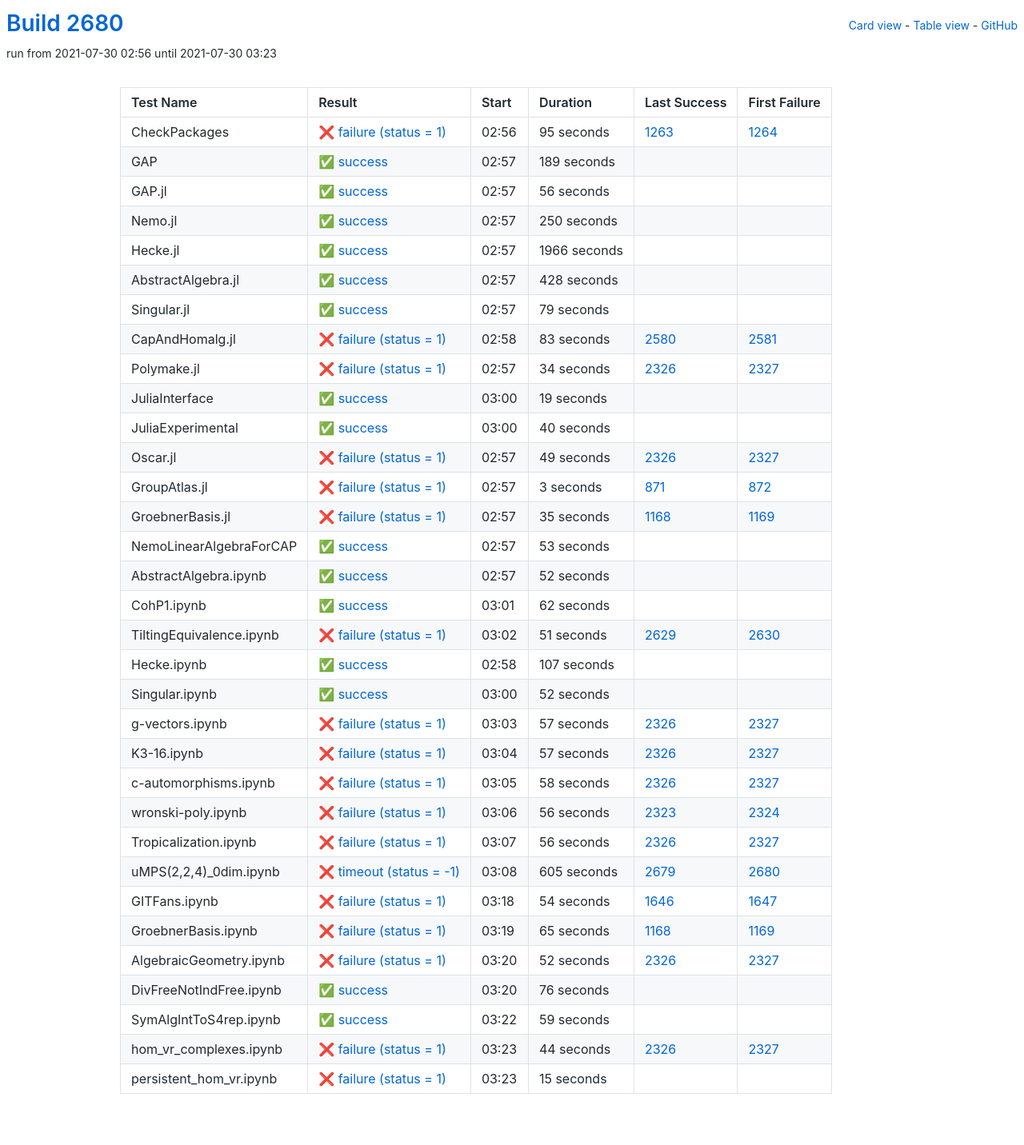
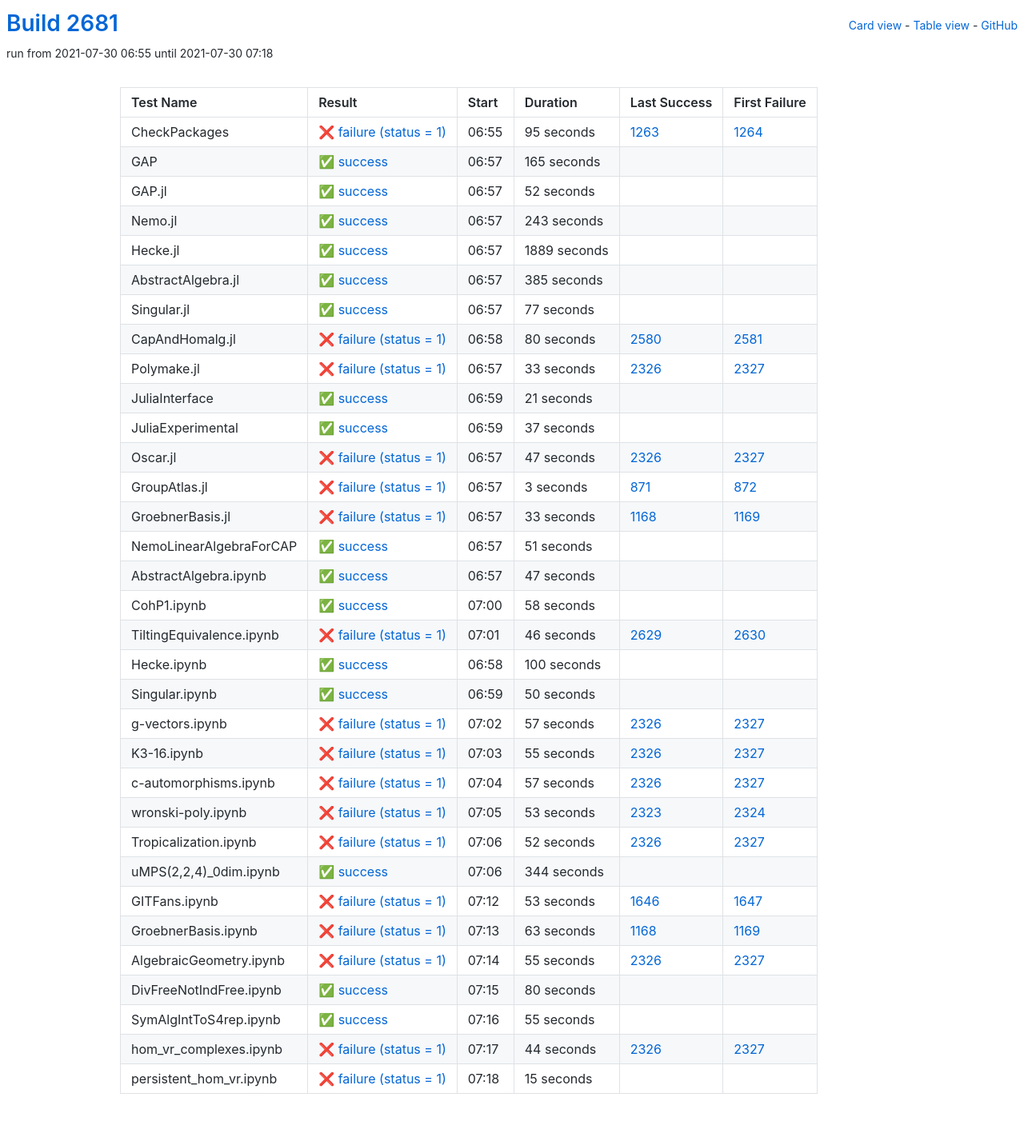
Before and after one commit to oscar-system/oscar-ci-status-stable, a Jekyll site: the page built from table.html, in a window 1280 px wide. Shown: the whole page at 80% size. Built offline with Jekyll 4.4.1, drawn with Linux system fonts in a browser that asks for light colours.

Commit message:
Build #2681

```diff
--- a/_data/ci.yml
+++ b/_data/ci.yml
@@ -1,6 +1,6 @@
 ---
-build: 2680
-build_url: https://oscarci.mathematik.uni-kl.de/job/oscar-stable/2680/
+build: 2681
+build_url: https://oscarci.mathematik.uni-kl.de/job/oscar-stable/2681/
 job: oscar-stable
 organization: oscar-system
 repo: oscar-ci-status-stable
@@ -8,8 +8,8 @@ repourl: https://github.com/oscar-system/oscar-ci-status-stable
 tests:
 - name: CheckPackages
   id: checkpackages
-  log: https://oscarci.mathematik.uni-kl.de/job/oscar-stable/2680/artifact/logs/build-2680/CheckPackages.log
-  start: 2021-07-30 02:56
+  log: https://oscarci.mathematik.uni-kl.de/job/oscar-stable/2681/artifact/logs/build-2681/CheckPackages.log
+  start: 2021-07-30 06:55
   success: false
   exitcode: 1
   status: failure
@@ -20,140 +20,140 @@ tests:
   first_failure_url: https://oscarci.mathematik.uni-kl.de/job/oscar-stable/1264/
 - name: GAP
   id: gap
-  log: https://oscarci.mathematik.uni-kl.de/job/oscar-stable/2680/artifact/logs/build-2680/GAP.log
-  start: 2021-07-30 02:57
+  log: https://oscarci.mathematik.uni-kl.de/job/oscar-stable/2681/artifact/logs/build-2681/GAP.log
+  start: 2021-07-30 06:57
   success: true
   exitcode: 0
   status: success
-  duration: 189
+  duration: 165
   last_success: false
   last_success_url:
   first_failure: false
   first_failure_url:
 - name: GAP.jl
   id: gap-jl
-  log: https://oscarci.mathematik.uni-kl.de/job/oscar-stable/2680/artifact/logs/build-2680/GAP.jl.log
-  start: 2021-07-30 02:57
+  log: https://oscarci.mathematik.uni-kl.de/job/oscar-stable/2681/artifact/logs/build-2681/GAP.jl.log
+  start: 2021-07-30 06:57
   success: true
   exitcode: 0
   status: success
-  duration: 56
+  duration: 52
   last_success: false
   last_success_url:
   first_failure: false
   first_failure_url:
 - name: Nemo.jl
   id: nemo-jl
-  log: https://oscarci.mathematik.uni-kl.de/job/oscar-stable/2680/artifact/logs/build-2680/Nemo.jl.log
-  start: 2021-07-30 02:57
+  log: https://oscarci.mathematik.uni-kl.de/job/oscar-stable/2681/artifact/logs/build-2681/Nemo.jl.log
+  start: 2021-07-30 06:57
   success: true
   exitcode: 0
   status: success
-  duration: 250
+  duration: 243
   last_success: false
   last_success_url:
   first_failure: false
   first_failure_url:
 - name: Hecke.jl
   id: hecke-jl
-  log: https://oscarci.mathematik.uni-kl.de/job/oscar-stable/2680/artifact/logs/build-2680/Hecke.jl.log
-  start: 2021-07-30 02:57
+  log: https://oscarci.mathematik.uni-kl.de/job/oscar-stable/2681/artifact/logs/build-2681/Hecke.jl.log
+  start: 2021-07-30 06:57
   success: true
   exitcode: 0
   status: success
-  duration: 1966
+  duration: 1889
   last_success: false
   last_success_url:
   first_failure: false
   first_failure_url:
 - name: AbstractAlgebra.jl
   id: abstractalgebra-jl
-  log: https://oscarci.mathematik.uni-kl.de/job/oscar-stable/2680/artifact/logs/build-2680/AbstractAlgebra.jl.log
-  start: 2021-07-30 02:57
+  log: https://oscarci.mathematik.uni-kl.de/job/oscar-stable/2681/artifact/logs/build-2681/AbstractAlgebra.jl.log
+  start: 2021-07-30 06:57
   success: true
   exitcode: 0
   status: success
-  duration: 428
+  duration: 385
   last_success: false
   last_success_url:
   first_failure: false
   first_failure_url:
 - name: Singular.jl
   id: singular-jl
-  log: https://oscarci.mathematik.uni-kl.de/job/oscar-stable/2680/artifact/logs/build-2680/Singular.jl.log
-  start: 2021-07-30 02:57
+  log: https://oscarci.mathematik.uni-kl.de/job/oscar-stable/2681/artifact/logs/build-2681/Singular.jl.log
+  start: 2021-07-30 06:57
   success: true
   exitcode: 0
   status: success
-  duration: 79
+  duration: 77
   last_success: false
   last_success_url:
   first_failure: false
   first_failure_url:
 - name: CapAndHomalg.jl
   id: capandhomalg-jl
-  log: https://oscarci.mathematik.uni-kl.de/job/oscar-stable/2680/artifact/logs/build-2680/CapAndHomalg.jl.log
-  start: 2021-07-30 02:58
+  log: https://oscarci.mathematik.uni-kl.de/job/oscar-stable/2681/artifact/logs/build-2681/CapAndHomalg.jl.log
+  start: 2021-07-30 06:58
   success: false
   exitcode: 1
   status: failure
-  duration: 83
+  duration: 80
   last_success: 2580
   last_success_url: https://oscarci.mathematik.uni-kl.de/job/oscar-stable/2580/
   first_failure: 2581
   first_failure_url: https://oscarci.mathematik.uni-kl.de/job/oscar-stable/2581/
 - name: Polymake.jl
   id: polymake-jl
-  log: https://oscarci.mathematik.uni-kl.de/job/oscar-stable/2680/artifact/logs/build-2680/Polymake.jl.log
-  start: 2021-07-30 02:57
+  log: https://oscarci.mathematik.uni-kl.de/job/oscar-stable/2681/artifact/logs/build-2681/Polymake.jl.log
+  start: 2021-07-30 06:57
   success: false
   exitcode: 1
   status: failure
-  duration: 34
+  duration: 33
   last_success: 2326
   last_success_url: https://oscarci.mathematik.uni-kl.de/job/oscar-stable/2326/
   first_failure: 2327
   first_failure_url: https://oscarci.mathematik.uni-kl.de/job/oscar-stable/2327/
 - name: JuliaInterface
   id: juliainterface
-  log: https://oscarci.mathematik.uni-kl.de/job/oscar-stable/2680/artifact/logs/build-2680/JuliaInterface.log
-  start: 2021-07-30 03:00
+  log: https://oscarci.mathematik.uni-kl.de/job/oscar-stable/2681/artifact/logs/build-2681/JuliaInterface.log
+  start: 2021-07-30 06:59
   success: true
   exitcode: 0
   status: success
-  duration: 19
+  duration: 21
   last_success: false
   last_success_url:
   first_failure: false
   first_failure_url:
 - name: JuliaExperimental
   id: juliaexperimental
-  log: https://oscarci.mathematik.uni-kl.de/job/oscar-stable/2680/artifact/logs/build-2680/JuliaExperimental.log
-  start: 2021-07-30 03:00
+  log: https://oscarci.mathematik.uni-kl.de/job/oscar-stable/2681/artifact/logs/build-2681/JuliaExperimental.log
+  start: 2021-07-30 06:59
   success: true
   exitcode: 0
   status: success
-  duration: 40
+  duration: 37
   last_success: false
   last_success_url:
   first_failure: false
   first_failure_url:
 - name: Oscar.jl
   id: oscar-jl
-  log: https://oscarci.mathematik.uni-kl.de/job/oscar-stable/2680/artifact/logs/build-2680/Oscar.jl.log
-  start: 2021-07-30 02:57
+  log: https://oscarci.mathematik.uni-kl.de/job/oscar-stable/2681/artifact/logs/build-2681/Oscar.jl.log
+  start: 2021-07-30 06:57
   success: false
   exitcode: 1
   status: failure
-  duration: 49
+  duration: 47
   last_success: 2326
   last_success_url: https://oscarci.mathematik.uni-kl.de/job/oscar-stable/2326/
   first_failure: 2327
   first_failure_url: https://oscarci.mathematik.uni-kl.de/job/oscar-stable/2327/
 - name: GroupAtlas.jl
   id: groupatlas-jl
-  log: https://oscarci.mathematik.uni-kl.de/job/oscar-stable/2680/artifact/logs/build-2680/GroupAtlas.jl.log
-  start: 2021-07-30 02:57
+  log: https://oscarci.mathematik.uni-kl.de/job/oscar-stable/2681/artifact/logs/build-2681/GroupAtlas.jl.log
+  start: 2021-07-30 06:57
   success: false
   exitcode: 1
   status: failure
@@ -164,92 +164,92 @@ tests:
   first_failure_url: https://oscarci.mathematik.uni-kl.de/job/oscar-stable/872/
 - name: GroebnerBasis.jl
   id: groebnerbasis-jl
-  log: https://oscarci.mathematik.uni-kl.de/job/oscar-stable/2680/artifact/logs/build-2680/GroebnerBasis.jl.log
-  start: 2021-07-30 02:57
+  log: https://oscarci.mathematik.uni-kl.de/job/oscar-stable/2681/artifact/logs/build-2681/GroebnerBasis.jl.log
+  start: 2021-07-30 06:57
   success: false
   exitcode: 1
   status: failure
-  duration: 35
+  duration: 33
   last_success: 1168
   last_success_url: https://oscarci.mathematik.uni-kl.de/job/oscar-stable/1168/
   first_failure: 1169
   first_failure_url: https://oscarci.mathematik.uni-kl.de/job/oscar-stable/1169/
 - name: NemoLinearAlgebraForCAP
   id: nemolinearalgebraforcap
-  log: https://oscarci.mathematik.uni-kl.de/job/oscar-stable/2680/artifact/logs/build-2680/NemoLinearAlgebraForCAP.log
-  start: 2021-07-30 02:57
+  log: https://oscarci.mathematik.uni-kl.de/job/oscar-stable/2681/artifact/logs/build-2681/NemoLinearAlgebraForCAP.log
+  start: 2021-07-30 06:57
   success: true
   exitcode: 0
   status: success
-  duration: 53
+  duration: 51
   last_success: false
   last_success_url:
   first_failure: false
   first_failure_url:
 - name: AbstractAlgebra.ipynb
   id: abstractalgebra-ipynb
-  log: https://oscarci.mathematik.uni-kl.de/job/oscar-stable/2680/artifact/logs/build-2680/AbstractAlgebra.ipynb.log
-  start: 2021-07-30 02:57
+  log: https://oscarci.mathematik.uni-kl.de/job/oscar-stable/2681/artifact/logs/build-2681/AbstractAlgebra.ipynb.log
+  start: 2021-07-30 06:57
   success: true
   exitcode: 0
   status: success
-  duration: 52
+  duration: 47
   last_success: false
   last_success_url:
   first_failure: false
   first_failure_url:
 - name: CohP1.ipynb
   id: cohp1-ipynb
-  log: https://oscarci.mathematik.uni-kl.de/job/oscar-stable/2680/artifact/logs/build-2680/CohP1.ipynb.log
-  start: 2021-07-30 03:01
+  log: https://oscarci.mathematik.uni-kl.de/job/oscar-stable/2681/artifact/logs/build-2681/CohP1.ipynb.log
+  start: 2021-07-30 07:00
   success: true
   exitcode: 0
   status: success
-  duration: 62
+  duration: 58
   last_success: false
   last_success_url:
   first_failure: false
   first_failure_url:
 - name: TiltingEquivalence.ipynb
   id: tiltingequivalence-ipynb
-  log: https://oscarci.mathematik.uni-kl.de/job/oscar-stable/2680/artifact/logs/build-2680/TiltingEquivalence.ipynb.log
-  start: 2021-07-30 03:02
+  log: https://oscarci.mathematik.uni-kl.de/job/oscar-stable/2681/artifact/logs/build-2681/TiltingEquivalence.ipynb.log
+  start: 2021-07-30 07:01
   success: false
   exitcode: 1
   status: failure
-  duration: 51
+  duration: 46
   last_success: 2629
   last_success_url: https://oscarci.mathematik.uni-kl.de/job/oscar-stable/2629/
   first_failure: 2630
   first_failure_url: https://oscarci.mathematik.uni-kl.de/job/oscar-stable/2630/
 - name: Hecke.ipynb
   id: hecke-ipynb
-  log: https://oscarci.mathematik.uni-kl.de/job/oscar-stable/2680/artifact/logs/build-2680/Hecke.ipynb.log
-  start: 2021-07-30 02:58
+  log: https://oscarci.mathematik.uni-kl.de/job/oscar-stable/2681/artifact/logs/build-2681/Hecke.ipynb.log
+  start: 2021-07-30 06:58
   success: true
   exitcode: 0
   status: success
-  duration: 107
+  duration: 100
   last_success: false
   last_success_url:
   first_failure: false
   first_failure_url:
 - name: Singular.ipynb
   id: singular-ipynb
-  log: https://oscarci.mathematik.uni-kl.de/job/oscar-stable/2680/artifact/logs/build-2680/Singular.ipynb.log
-  start: 2021-07-30 03:00
+  log: https://oscarci.mathematik.uni-kl.de/job/oscar-stable/2681/artifact/logs/build-2681/Singular.ipynb.log
+  start: 2021-07-30 06:59
   success: true
   exitcode: 0
   status: success
-  duration: 52
+  duration: 50
   last_success: false
   last_success_url:
   first_failure: false
   first_failure_url:
 - name: g-vectors.ipynb
   id: g-vectors-ipynb
-  log: https://oscarci.mathematik.uni-kl.de/job/oscar-stable/2680/artifact/logs/build-2680/g-vectors.ipynb.log
-  start: 2021-07-30 03:03
+  log: https://oscarci.mathematik.uni-kl.de/job/oscar-stable/2681/artifact/logs/build-2681/g-vectors.ipynb.log
+  start: 2021-07-30 07:02
   success: false
   exitcode: 1
   status: failure
@@ -260,8 +260,20 @@ tests:
   first_failure_url: https://oscarci.mathematik.uni-kl.de/job/oscar-stable/2327/
 - name: K3-16.ipynb
   id: k3-16-ipynb
-  log: https://oscarci.mathematik.uni-kl.de/job/oscar-stable/2680/artifact/logs/build-2680/K3-16.ipynb.log
-  start: 2021-07-30 03:04
+  log: https://oscarci.mathematik.uni-kl.de/job/oscar-stable/2681/artifact/logs/build-2681/K3-16.ipynb.log
+  start: 2021-07-30 07:03
+  success: false
+  exitcode: 1
+  status: failure
+  duration: 55
+  last_success: 2326
+  last_success_url: https://oscarci.mathematik.uni-kl.de/job/oscar-stable/2326/
+  first_failure: 2327
+  first_failure_url: https://oscarci.mathematik.uni-kl.de/job/oscar-stable/2327/
+- name: c-automorphisms.ipynb
+  id: c-automorphisms-ipynb
+  log: https://oscarci.mathematik.uni-kl.de/job/oscar-stable/2681/artifact/logs/build-2681/c-automorphisms.ipynb.log
+  start: 2021-07-30 07:04
   success: false
   exitcode: 1
   status: failure
@@ -270,82 +282,22 @@ tests:
   last_success_url: https://oscarci.mathematik.uni-kl.de/job/oscar-stable/2326/
   first_failure: 2327
   first_failure_url: https://oscarci.mathematik.uni-kl.de/job/oscar-stable/2327/
-- name: c-automorphisms.ipynb
-  id: c-automorphisms-ipynb
-  log: https://oscarci.mathematik.uni-kl.de/job/oscar-stable/2680/artifact/logs/build-2680/c-automorphisms.ipynb.log
-  start: 2021-07-30 03:05
+- name: wronski-poly.ipynb
+  id: wronski-poly-ipynb
+  log: https://oscarci.mathematik.uni-kl.de/job/oscar-stable/2681/artifact/logs/build-2681/wronski-poly.ipynb.log
+  start: 2021-07-30 07:05
   success: false
   exitcode: 1
   status: failure
-  duration: 58
-  last_success: 2326
-  last_success_url: https://oscarci.mathematik.uni-kl.de/job/oscar-stable/2326/
-  first_failure: 2327
-  first_failure_url: https://oscarci.mathematik.uni-kl.de/job/oscar-stable/2327/
-- name: wronski-poly.ipynb
-  id: wronski-poly-ipynb
-  log: https://oscarci.mathematik.uni-kl.de/job/oscar-stable/2680/artifact/logs/build-2680/wronski-poly.ipynb.log
-  start: 2021-07-30 03:06
-  success: false
-  exitcode: 1
-  status: failure
-  duration: 56
+  duration: 53
   last_success: 2323
   last_success_url: https://oscarci.mathematik.uni-kl.de/job/oscar-stable/2323/
   first_failure: 2324
   first_failure_url: https://oscarci.mathematik.uni-kl.de/job/oscar-stable/2324/
 - name: Tropicalization.ipynb
   id: tropicalization-ipynb
-  log: https://oscarci.mathematik.uni-kl.de/job/oscar-stable/2680/artifact/logs/build-2680/Tropicalization.ipynb.log
-  start: 2021-07-30 03:07
-  success: false
-  exitcode: 1
-  status: failure
-  duration: 56
-  last_success: 2326
-  last_success_url: https://oscarci.mathematik.uni-kl.de/job/oscar-stable/2326/
-  first_failure: 2327
-  first_failure_url: https://oscarci.mathematik.uni-kl.de/job/oscar-stable/2327/
-- name: uMPS(2,2,4)_0dim.ipynb
-  id: umps-2-2-4-0dim-ipynb
-  log: https://oscarci.mathematik.uni-kl.de/job/oscar-stable/2680/artifact/logs/build-2680/uMPS-2-2-4-_0dim.ipynb.log
-  start: 2021-07-30 03:08
-  success: false
-  exitcode: -1
-  status: timeout
-  duration: 605
-  last_success: 2679
-  last_success_url: https://oscarci.mathematik.uni-kl.de/job/oscar-stable/2679/
-  first_failure: 2680
-  first_failure_url: https://oscarci.mathematik.uni-kl.de/job/oscar-stable/2680/
-- name: GITFans.ipynb
-  id: gitfans-ipynb
-  log: https://oscarci.mathematik.uni-kl.de/job/oscar-stable/2680/artifact/logs/build-2680/GITFans.ipynb.log
-  start: 2021-07-30 03:18
-  success: false
-  exitcode: 1
-  status: failure
-  duration: 54
-  last_success: 1646
-  last_success_url: https://oscarci.mathematik.uni-kl.de/job/oscar-stable/1646/
-  first_failure: 1647
-  first_failure_url: https://oscarci.mathematik.uni-kl.de/job/oscar-stable/1647/
-- name: GroebnerBasis.ipynb
-  id: groebnerbasis-ipynb
-  log: https://oscarci.mathematik.uni-kl.de/job/oscar-stable/2680/artifact/logs/build-2680/GroebnerBasis.ipynb.log
-  start: 2021-07-30 03:19
-  success: false
-  exitcode: 1
-  status: failure
-  duration: 65
-  last_success: 1168
-  last_success_url: https://oscarci.mathematik.uni-kl.de/job/oscar-stable/1168/
-  first_failure: 1169
-  first_failure_url: https://oscarci.mathematik.uni-kl.de/job/oscar-stable/1169/
-- name: AlgebraicGeometry.ipynb
-  id: algebraicgeometry-ipynb
-  log: https://oscarci.mathematik.uni-kl.de/job/oscar-stable/2680/artifact/logs/build-2680/AlgebraicGeometry.ipynb.log
-  start: 2021-07-30 03:20
+  log: https://oscarci.mathematik.uni-kl.de/job/oscar-stable/2681/artifact/logs/build-2681/Tropicalization.ipynb.log
+  start: 2021-07-30 07:06
   success: false
   exitcode: 1
   status: failure
@@ -354,34 +306,82 @@ tests:
   last_success_url: https://oscarci.mathematik.uni-kl.de/job/oscar-stable/2326/
   first_failure: 2327
   first_failure_url: https://oscarci.mathematik.uni-kl.de/job/oscar-stable/2327/
-- name: DivFreeNotIndFree.ipynb
-  id: divfreenotindfree-ipynb
-  log: https://oscarci.mathematik.uni-kl.de/job/oscar-stable/2680/artifact/logs/build-2680/DivFreeNotIndFree.ipynb.log
-  start: 2021-07-30 03:20
+- name: uMPS(2,2,4)_0dim.ipynb
+  id: umps-2-2-4-0dim-ipynb
+  log: https://oscarci.mathematik.uni-kl.de/job/oscar-stable/2681/artifact/logs/build-2681/uMPS-2-2-4-_0dim.ipynb.log
+  start: 2021-07-30 07:06
   success: true
   exitcode: 0
   status: success
-  duration: 76
+  duration: 344
+  last_success: false
+  last_success_url:
+  first_failure: false
+  first_failure_url:
+- name: GITFans.ipynb
+  id: gitfans-ipynb
+  log: https://oscarci.mathematik.uni-kl.de/job/oscar-stable/2681/artifact/logs/build-2681/GITFans.ipynb.log
+  start: 2021-07-30 07:12
+  success: false
+  exitcode: 1
+  status: failure
+  duration: 53
+  last_success: 1646
+  last_success_url: https://oscarci.mathematik.uni-kl.de/job/oscar-stable/1646/
+  first_failure: 1647
+  first_failure_url: https://oscarci.mathematik.uni-kl.de/job/oscar-stable/1647/
+- name: GroebnerBasis.ipynb
+  id: groebnerbasis-ipynb
+  log: https://oscarci.mathematik.uni-kl.de/job/oscar-stable/2681/artifact/logs/build-2681/GroebnerBasis.ipynb.log
+  start: 2021-07-30 07:13
+  success: false
+  exitcode: 1
+  status: failure
+  duration: 63
+  last_success: 1168
+  last_success_url: https://oscarci.mathematik.uni-kl.de/job/oscar-stable/1168/
+  first_failure: 1169
+  first_failure_url: https://oscarci.mathematik.uni-kl.de/job/oscar-stable/1169/
+- name: AlgebraicGeometry.ipynb
+  id: algebraicgeometry-ipynb
+  log: https://oscarci.mathematik.uni-kl.de/job/oscar-stable/2681/artifact/logs/build-2681/AlgebraicGeometry.ipynb.log
+  start: 2021-07-30 07:14
+  success: false
+  exitcode: 1
+  status: failure
+  duration: 55
+  last_success: 2326
+  last_success_url: https://oscarci.mathematik.uni-kl.de/job/oscar-stable/2326/
+  first_failure: 2327
+  first_failure_url: https://oscarci.mathematik.uni-kl.de/job/oscar-stable/2327/
+- name: DivFreeNotIndFree.ipynb
+  id: divfreenotindfree-ipynb
+  log: https://oscarci.mathematik.uni-kl.de/job/oscar-stable/2681/artifact/logs/build-2681/DivFreeNotIndFree.ipynb.log
+  start: 2021-07-30 07:15
+  success: true
+  exitcode: 0
+  status: success
+  duration: 80
   last_success: false
   last_success_url:
   first_failure: false
   first_failure_url:
 - name: SymAlgIntToS4rep.ipynb
   id: symalginttos4rep-ipynb
-  log: https://oscarci.mathematik.uni-kl.de/job/oscar-stable/2680/artifact/logs/build-2680/SymAlgIntToS4rep.ipynb.log
-  start: 2021-07-30 03:22
+  log: https://oscarci.mathematik.uni-kl.de/job/oscar-stable/2681/artifact/logs/build-2681/SymAlgIntToS4rep.ipynb.log
+  start: 2021-07-30 07:16
   success: true
   exitcode: 0
   status: success
-  duration: 59
+  duration: 55
   last_success: false
   last_success_url:
   first_failure: false
   first_failure_url:
 - name: hom_vr_complexes.ipynb
   id: hom-vr-complexes-ipynb
-  log: https://oscarci.mathematik.uni-kl.de/job/oscar-stable/2680/artifact/logs/build-2680/hom_vr_complexes.ipynb.log
-  start: 2021-07-30 03:23
+  log: https://oscarci.mathematik.uni-kl.de/job/oscar-stable/2681/artifact/logs/build-2681/hom_vr_complexes.ipynb.log
+  start: 2021-07-30 07:17
   success: false
   exitcode: 1
   status: failure
@@ -392,8 +392,8 @@ tests:
   first_failure_url: https://oscarci.mathematik.uni-kl.de/job/oscar-stable/2327/
 - name: persistent_hom_vr.ipynb
   id: persistent-hom-vr-ipynb
-  log: https://oscarci.mathematik.uni-kl.de/job/oscar-stable/2680/artifact/logs/build-2680/persistent_hom_vr.ipynb.log
-  start: 2021-07-30 03:23
+  log: https://oscarci.mathematik.uni-kl.de/job/oscar-stable/2681/artifact/logs/build-2681/persistent_hom_vr.ipynb.log
+  start: 2021-07-30 07:18
   success: false
   exitcode: 1
   status: failure
```
Also changed, not shown: README.md.
